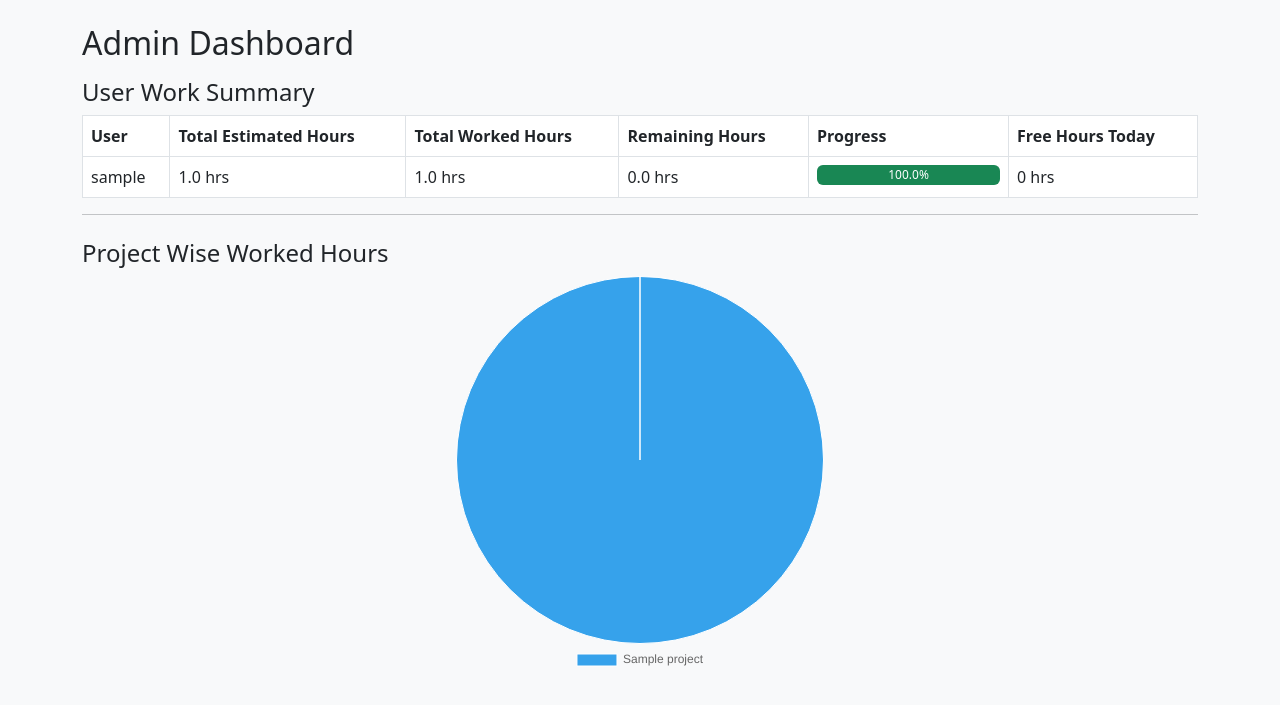
After one commit to harsh2517/task-management, a Flask app: page /admin-dashboard in a window 1280 px wide. The commit adds this page. Shown: the top 705 px of the page. Run offline with Flask 3, Linux system fonts and the light colour scheme; a user stored in the database is signed in; tables that the repository leaves empty hold one stand-in row (values such as "Sample post").

Commit message:
first commit

```diff
--- a/app.py
+++ b/app.py
@@ -75,6 +75,7 @@ class User(db.Model, UserMixin):
     __tablename__ = 'user'
     id         = db.Column(db.Integer, primary_key=True)
     username   = db.Column(db.String(100), unique=True, nullable=False)
+    email      = db.Column(db.String(150), unique=True, nullable=True)
     password   = db.Column(db.String(200), nullable=False)
     role       = db.Column(db.String(20), default='user')  # admin, manager, user
     manager_id = db.Column(db.Integer, db.ForeignKey('user.id'), nullable=True)
@@ -294,12 +295,37 @@ def index():
 # -- AUTH --
 @app.route('/register', methods=['GET', 'POST'])
 def register():
+
+      # Only admin can access
+    # if current_user.role != 'admin':
+    #     flash("Only admins can create new users!", "danger")
+    #     return redirect(url_for('manage_users'))
+
     if request.method == 'POST':
-        username = request.form['username']
+        username = (request.form.get('username') or "").strip()
+        email    = (request.form.get('email') or "").strip().lower()
         password = bcrypt.generate_password_hash(
             request.form['password']
         ).decode('utf-8')
         company_choice = request.form['company_choice']
+
+        # basic email validation
+        if not email:
+            flash("Please enter an email address.", "danger")
+            return render_template('register.html')
+        if "@" not in email or "." not in email:
+            flash("Please enter a valid email address.", "danger")
+            return render_template('register.html')
+
+        # check email uniqueness
+        if User.query.filter_by(email=email).first():
+            flash("Email already taken. Try logging in or use another email.", "danger")
+            return render_template('register.html')
+
+        # check username uniqueness too
+        if User.query.filter_by(username=username).first():
+            flash("Username already taken.", "danger")
+            return render_template('register.html')
 
         if company_choice == "create":
             company_name = request.form['company_name']
@@ -309,6 +335,7 @@ def register():
             db.session.flush()
             user = User(
                 username=username,
+                email=email,
                 password=password,
                 company_id=company.id,
                 role="admin"
@@ -321,6 +348,7 @@ def register():
                 return render_template('register.html')
             user = User(
                 username=username,
+                email=email,
                 password=password,
                 company_id=company.id,
                 role="user"
@@ -334,37 +362,38 @@ def register():
     return render_template('register.html')
 
 
+
 @app.route('/login', methods=['GET', 'POST'])
 def login():
     if request.method == 'POST':
-        user = User.query.filter_by(
-            username=request.form['username']
-        ).first()
-        if user and bcrypt.check_password_hash(
-            user.password, request.form['password']
-        ):
+        email = (request.form.get('email') or "").strip().lower()
+        password = request.form.get('password') or ""
+
+        user = User.query.filter_by(email=email).first()
+        if user and bcrypt.check_password_hash(user.password, password):
             login_user(user)
             return redirect(url_for('dashboard'))
-        flash('Login failed! Check username & password.', 'danger')
+        flash('Login failed! Check email & password.', 'danger')
 
     return render_template('login.html')
+
 
 @app.route('/api/login', methods=['POST'])
 def api_login():
     data = request.get_json(force=True)
-    username = (data.get('username') or '').strip()
+    email = (data.get('email') or '').strip().lower()
     password = data.get('password') or ''
 
-    user = User.query.filter_by(username=username).first()
+    user = User.query.filter_by(email=email).first()
     if not user or not verify_password(user.password, password):
         return jsonify({"msg": "bad credentials"}), 401
 
-    # IMPORTANT: identity must be a STRING; put company_id in additional claims
     token = create_access_token(
         identity=str(user.id),
         additional_claims={"company_id": user.company_id}
     )
     return jsonify({"access_token": token})
+
 
 
 @app.route('/logout')
@@ -416,6 +445,168 @@ def api_me_tasks():
             "status": t.status
         })
     return jsonify(items)
+
+# -- ADMIN_DASHBOARD --
+
+from datetime import timezone, timedelta, datetime
+IST = timezone(timedelta(hours=5, minutes=30))
+
+MAX_HOURS_PER_DAY = 8
+
+@app.route('/admin-dashboard')
+@login_required
+def admin_dashboard():
+    if current_user.role != 'admin':
+        return redirect(url_for('dashboard'))
+
+    users = User.query.filter_by(company_id=current_user.company_id).all()
+    report = []
+
+    # Start of today in UTC
+    start_of_today_utc = datetime.now(IST).replace(
+        hour=0, minute=0, second=0, microsecond=0
+    )
+
+    for u in users:
+
+        # -------------------------
+        # Task estimates
+        # -------------------------
+        estimated = (
+            db.session.query(db.func.sum(Task.estimated_hours))
+            .filter(Task.assigned_to == u.id)
+            .scalar()
+            or 0
+        )
+
+        worked_done = (
+            db.session.query(db.func.sum(Task.estimated_hours))
+            .filter(Task.assigned_to == u.id, Task.status == 'Done')
+            .scalar()
+            or 0
+        )
+
+        remaining = estimated - worked_done
+
+        # -------------------------
+        # First time entry today
+        # -------------------------
+        first_entry = (
+            db.session.query(TimeEntry.started_at)
+            .filter(
+                TimeEntry.user_id == u.id,     # FIXED
+                TimeEntry.started_at >= start_of_today_utc
+            )
+            .order_by(TimeEntry.started_at.asc())
+            .first()
+        )
+
+        print(f"first_entry raw: {first_entry}")
+
+        # Convert to datetime (UTC)
+        if first_entry:
+            first_start = first_entry[0]
+
+            # if DB stores naive datetime → convert to UTC
+            if first_start.tzinfo is None:
+                first_start = first_start.replace(tzinfo=timezone.utc)
+        else:
+            first_start = None
+
+        # -------------------------
+        # Max working end today
+        # -------------------------
+        if first_start:
+            max_end_today = first_start + timedelta(hours=MAX_HOURS_PER_DAY)
+        else:
+            # No work done today → allow full window
+            max_end_today = start_of_today_utc + timedelta(hours=MAX_HOURS_PER_DAY)
+
+        # -------------------------
+        # Total worked today
+        # -------------------------
+        total_work_sec_today = (
+            db.session.query(db.func.sum(TimeEntry.active_seconds))
+            .filter(
+                TimeEntry.user_id == u.id,
+                TimeEntry.started_at >= start_of_today_utc
+            )
+            .scalar()
+            or 0
+        )
+
+        total_work_hr_today = total_work_sec_today / 3600
+
+        # -------------------------
+        # Remaining time today
+        # -------------------------
+
+        now = datetime.now(timezone.utc)
+        remaining_time_today_hr = max(
+            0, (max_end_today - now).total_seconds() / 3600
+        )
+
+        free_hours_today_hr = max(0, remaining - total_work_hr_today)
+
+
+        free_hours_today = abs(remaining_time_today_hr - free_hours_today_hr)
+
+
+        progress = round((worked_done / estimated) * 100, 2) if estimated > 0 else 0
+
+        # -------------------------
+        # Debug prints
+        # -------------------------
+        print("--------------------------------------------------")
+        print(f"User: {u.username} (ID: {u.id})")
+        print(f"Estimated: {estimated}")
+        print(f"Worked Done: {worked_done}")
+        print(f"Remaining: {remaining}")
+        print(f"First Start: {first_start}")
+        print(f"Max End Today: {max_end_today}")
+        print(f"Worked Today Sec: {total_work_sec_today}")
+        print(f"Worked Today Hr: {total_work_hr_today}")
+        print(f"Remaining Today Hr: {remaining_time_today_hr}")
+        print(f"free_hours_today_hr: {free_hours_today_hr}")
+        print(f"Free Hours Today: {free_hours_today}")
+        print(f"Now UTC: {now}")
+        print("--------------------------------------------------")
+
+        report.append({
+            "user": u,
+            "estimated": round(estimated, 2),
+            "worked": round(worked_done, 2),
+            "remaining": round(remaining, 2),
+            "progress": progress,
+            "free_hours_today": round(free_hours_today, 2),
+        })
+
+    # -------------------------
+    # Project hours for pie chart
+    # -------------------------
+    project_data = (
+        db.session.query(
+            Project.name,
+            db.func.sum(Task.estimated_hours)
+        )
+        .join(Task, Task.project_id == Project.id)
+        .filter(Task.status == 'Done')
+        .filter(Project.company_id == current_user.company_id)
+        .group_by(Project.name)
+        .all()
+    )
+
+    labels = [row[0] for row in project_data]
+    data = [row[1] for row in project_data]
+
+    return render_template(
+        'admin_dashboard.html',
+        report=report,
+        labels=labels,
+        data=data
+    )
+
+
 
 # -- DASHBOARD & TASK CREATION --
 @app.route('/dashboard', methods=['GET', 'POST'])
@@ -536,27 +727,63 @@ def dashboard():
     )
 
 
+
 # -- TASK OPERATIONS --
 @app.route('/update_task_status/<int:task_id>', methods=['POST'])
 @login_required
 def update_task_status(task_id):
     task = Task.query.get_or_404(task_id)
+    new_status = request.form.get("status")
 
-    # permission checks
+    if task.status == "Done" and new_status != "Done":
+        flash("Task is already completed. You cannot update it.", "danger")
+        return redirect(url_for('dashboard'))
+
+    # Permission checks
     if current_user.role == "user" and task.assigned_to != current_user.id:
         abort(403)
     if current_user.role == "manager":
-        team_ids = [u.id for u in User.query.filter_by(
-            manager_id=current_user.id
-        ).all()]
+        team_ids = [u.id for u in User.query.filter_by(manager_id=current_user.id).all()]
         if task.assigned_to not in team_ids + [current_user.id]:
             abort(403)
 
     task.status = request.form['status']
+
+    # If DONE → auto-adjust time
+    if request.form['status'] == 'Done':
+
+        total_active_seconds = (
+            db.session.query(db.func.sum(TimeEntry.active_seconds))
+            .filter(TimeEntry.task_id == task.id)
+            .scalar() or 0
+        )
+
+        estimated_seconds = (task.estimated_hours or 0) * 3600
+
+        print("---- TASK DONE AUTO TIME FIX ----")
+        print("Estimated Seconds:", estimated_seconds)
+        print("Active Seconds:", total_active_seconds)
+
+        if estimated_seconds > total_active_seconds:
+            missing_seconds = estimated_seconds - total_active_seconds
+            now = datetime.utcnow()
+
+            new_entry = TimeEntry(
+                user_id=task.assigned_to,
+                task_id=task.id,
+                company_id=task.company_id,
+                started_at=now,
+                paused_at=now,
+                last_ping_at=now,
+                active_seconds=missing_seconds,
+                is_running=False
+            )
+            db.session.add(new_entry)
+            print("Inserted missing entry:", missing_seconds)
+
     db.session.commit()
     flash("Task status updated", "success")
     return redirect(url_for('dashboard'))
-
 
 @app.route('/delete_task/<int:task_id>', methods=['POST'])
 @login_required
@@ -918,7 +1145,7 @@ def update_user(user_id):
         flash('Unauthorized access.', 'danger')
         return redirect(url_for('manage_users'))
 
-    # Optional rename
+      # Optional rename
     new_username = (request.form.get('username') or "").strip()
     if new_username and new_username != user.username:
         exists = User.query.filter(User.username == new_username, User.id != user.id).first()
@@ -926,6 +1153,20 @@ def update_user(user_id):
             flash('Username already taken.', 'danger')
             return redirect(url_for('manage_users'))
         user.username = new_username
+
+    # Optional email update
+    new_email = (request.form.get('email') or "").strip().lower()
+    if new_email and new_email != (user.email or ""):
+        # basic check
+        if "@" not in new_email:
+            flash('Please enter a valid email.', 'danger')
+            return redirect(url_for('manage_users'))
+        exists = User.query.filter(User.email == new_email, User.id != user.id).first()
+        if exists:
+            flash('Email already taken.', 'danger')
+            return redirect(url_for('manage_users'))
+        user.email = new_email
+
 
     # Role change
     new_role = request.form.get('role')
--- a/manage.py
+++ b/manage.py
@@ -6,4 +6,4 @@ migrate = Migrate(app, db)
 cli = FlaskGroup(app)
 
 if __name__ == '__main__':
-    cli()
+     app.run(debug=True)
--- /dev/null
+++ b/templates/admin_dashboard.html
@@ -0,0 +1,87 @@
+<!DOCTYPE html>
+<html lang="en">
+<head>
+    <meta charset="UTF-8">
+    <title>Admin Dashboard</title>
+    <link href="https://cdn.jsdelivr.net/npm/bootstrap@5.3.0/dist/css/bootstrap.min.css" rel="stylesheet">
+    <script src="https://cdn.jsdelivr.net/npm/chart.js"></script>
+</head>
+<body class="bg-light">
+
+<div class="container mt-4">
+    <h2 class="mb-3">Admin Dashboard</h2>
+
+    <!-- USER REPORT TABLE -->
+    <h4>User Work Summary</h4>
+    <table class="table table-bordered">
+        <thead>
+            <tr>
+                <th>User</th>
+                <th>Total Estimated Hours</th>
+                <th>Total Worked Hours</th>
+                <th>Remaining Hours</th>
+                <th>Progress</th>
+                <th>Free Hours Today</th>
+            </tr>
+        </thead>
+        <tbody>
+        {% for r in report %}
+            <tr>
+                <td>{{ r.user.username }}</td>
+                <td>{{ r.estimated }} hrs</td>
+                <td>{{ r.worked }} hrs</td>
+                <td>
+                    {% if r.remaining < 0 %}
+                        <span style="color:red;">{{ r.remaining }} hrs (Overworked)</span>
+                    {% else %}
+                        {{ r.remaining }} hrs
+                    {% endif %}
+                </td>
+                <!-- PROGRESS BAR -->
+                <td style="width: 200px;">
+                    <div class="progress" style="height: 20px;">
+                        <div class="progress-bar
+                            {% if r.progress == 100 %} bg-success
+                            {% elif r.progress >= 50 %} bg-info
+                            {% else %} bg-warning {% endif %}"
+                            role="progressbar"
+                            style="width: {{ r.progress }}%;">
+                            {{ r.progress }}%
+                        </div>
+                    </div>
+                </td>
+                <!-- FREE HOURS TODAY -->
+                <td>{{ r.free_hours_today }} hrs</td>
+            </tr>
+        {% endfor %}
+        </tbody>
+    </table>
+
+    <hr>
+
+    <!-- PROJECT WISE PIE CHART -->
+    <h4 class="mt-4">Project Wise Worked Hours</h4>
+    <canvas id="projectPieChart" style="max-height: 400px;"></canvas>
+</div>
+
+<script>
+    const ctx = document.getElementById('projectPieChart');
+    new Chart(ctx, {
+        type: 'pie',
+        data: {
+            labels: {{ labels|tojson }},
+            datasets: [{
+                data: {{ data|tojson }},
+                borderWidth: 1
+            }]
+        },
+        options: {
+            responsive: true,
+            plugins: {
+                legend: { position: 'bottom' },
+            }
+        }
+    });
+</script>
+</body>
+</html>
--- a/templates/login.html
+++ b/templates/login.html
@@ -45,7 +45,7 @@
                     <h3 class="text-center mb-4">Login to Your Account</h3>
                     <form method="POST">
                         <div class="mb-3">
-                            <input type="text" name="username" class="form-control" placeholder="Username" required>
+                             <input type="email" name="email" class="form-control" placeholder="Email" required>
                         </div>
                         <div class="mb-3">
                             <input type="password" name="password" class="form-control" placeholder="Password" required>
--- a/templates/register.html
+++ b/templates/register.html
@@ -27,7 +27,10 @@
                             <label class="form-label">Username</label>
                             <input type="text" name="username" class="form-control" required>
                         </div>
-
+                        <div class="mb-3">
+                            <label class="form-label">Email</label>
+                            <input type="email" name="email" class="form-control" required>
+                        </div>
                         <div class="mb-3">
                             <label class="form-label">Password</label>
                             <input type="password" name="password" class="form-control" required>
```
Also changed, not shown: templates/dashboard.html (+24 -0 lines), templates/manage_users.html (+11 -0 lines).
